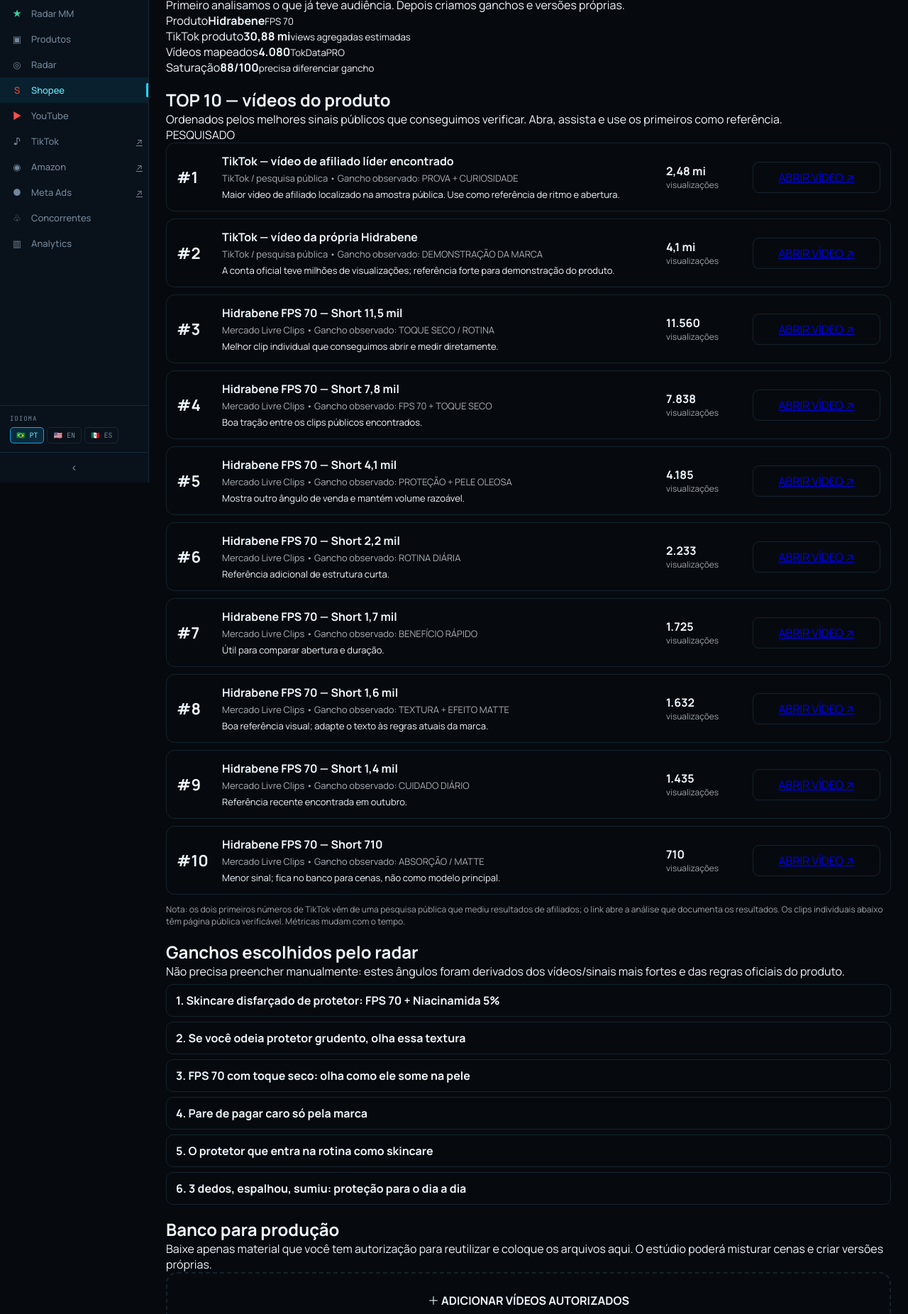
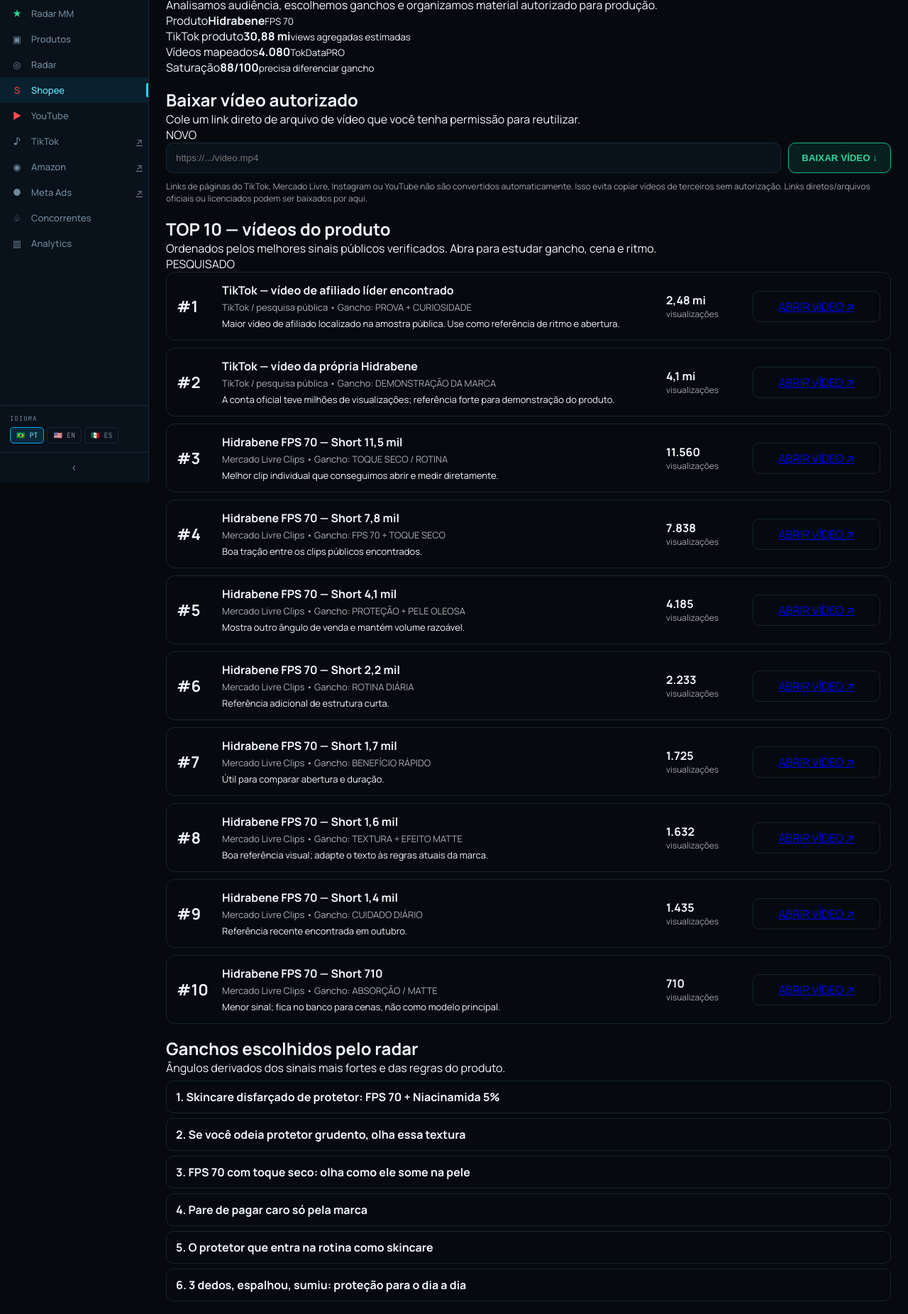
Before and after one commit to raqueri1970-sketch/mm-intelligence-app, a Next.js app: page /shopee in a window 1280 px wide. Shown: the part 120-1972 px from the top of the page at 71% size. Built offline with nearby package versions, Linux system fonts and the light colour scheme.

Commit message:
Add authorized video download helper to Shopee radar

```diff
--- a/app/shopee/page.tsx
+++ b/app/shopee/page.tsx
@@ -13,33 +13,32 @@ const videos=[
  {rank:9,title:'Hidrabene FPS 70 — Short 1,4 mil',views:'1.435',source:'Mercado Livre Clips',url:'https://www.mercadolivre.com.br/shorts/clips/2TQx0v/hidrabene-protetor-facial-solar-fps-70-toque-seco',hook:'CUIDADO DIÁRIO',why:'Referência recente encontrada em outubro.'},
  {rank:10,title:'Hidrabene FPS 70 — Short 710',views:'710',source:'Mercado Livre Clips',url:'https://www.mercadolivre.com.br/shorts/clips/oBd2Zo/hidrabene-protetor-solar-facial-clareador-fps-70-50g',hook:'ABSORÇÃO / MATTE',why:'Menor sinal; fica no banco para cenas, não como modelo principal.'}
 ]
-const autoHooks=[
- 'Skincare disfarçado de protetor: FPS 70 + Niacinamida 5%',
- 'Se você odeia protetor grudento, olha essa textura',
- 'FPS 70 com toque seco: olha como ele some na pele',
- 'Pare de pagar caro só pela marca',
- 'O protetor que entra na rotina como skincare',
- '3 dedos, espalhou, sumiu: proteção para o dia a dia'
-]
+const autoHooks=['Skincare disfarçado de protetor: FPS 70 + Niacinamida 5%','Se você odeia protetor grudento, olha essa textura','FPS 70 com toque seco: olha como ele some na pele','Pare de pagar caro só pela marca','O protetor que entra na rotina como skincare','3 dedos, espalhou, sumiu: proteção para o dia a dia']
 export default function ShopeePage(){
- const [files,setFiles]=useState<File[]>([])
+ const [files,setFiles]=useState<File[]>([]),[downloadUrl,setDownloadUrl]=useState(''),[msg,setMsg]=useState('')
  function addFiles(list:FileList|null){if(list)setFiles(v=>[...v,...Array.from(list)].slice(0,30))}
+ function prepareDownload(){
+  const u=downloadUrl.trim();setMsg('')
+  if(!u){setMsg('Cole primeiro o link direto do arquivo de vídeo.');return}
+  try{const x=new URL(u);if(!/^https?:$/.test(x.protocol))throw new Error();const path=x.pathname.toLowerCase();if(!/\.(mp4|mov|webm|m4v)(\?|$)/.test(path)){setMsg('Esse é um link de página, não um arquivo de vídeo. Abra a fonte e use o botão oficial de download quando houver, ou cole aqui o link direto autorizado .mp4/.mov/.webm.');return}const a=document.createElement('a');a.href=u;a.download='video-referencia';a.target='_blank';a.rel='noopener noreferrer';document.body.appendChild(a);a.click();a.remove();setMsg('Download solicitado. Se o site bloquear, o navegador abrirá o arquivo para você salvar.') }catch{setMsg('Link inválido.')}
+ }
  return <div>
-  <div className="page-head"><div><h1>Shopee — Radar de Vídeos Vencedores</h1><p>Primeiro analisamos o que já teve audiência. Depois criamos ganchos e versões próprias.</p></div></div>
+  <div className="page-head"><div><h1>Shopee — Radar de Vídeos Vencedores</h1><p>Analisamos audiência, escolhemos ganchos e organizamos material autorizado para produção.</p></div></div>
   <div className="stat-grid"><div className="stat-card"><span className="stat-label">Produto</span><strong>Hidrabene</strong><small>FPS 70</small></div><div className="stat-card"><span className="stat-label">TikTok produto</span><strong>30,88 mi</strong><small>views agregadas estimadas</small></div><div className="stat-card"><span className="stat-label">Vídeos mapeados</span><strong>4.080</strong><small>TokDataPRO</small></div><div className="stat-card"><span className="stat-label">Saturação</span><strong>88/100</strong><small>precisa diferenciar gancho</small></div></div>
 
-  <section className="panel" style={{marginTop:18}}><div className="panel-head"><div><h2>TOP 10 — vídeos do produto</h2><p>Ordenados pelos melhores sinais públicos que conseguimos verificar. Abra, assista e use os primeiros como referência.</p></div><span className="badge badge--green">PESQUISADO</span></div>
-   <div style={{display:'grid',gap:10}}>{videos.map(v=><div key={v.rank} style={{display:'grid',gridTemplateColumns:'52px minmax(220px,1fr) 110px 180px',gap:12,alignItems:'center',padding:'14px',border:'1px solid var(--border)',borderRadius:12}}><b style={{fontSize:22}}>#{v.rank}</b><div><b>{v.title}</b><div style={{opacity:.7,fontSize:13,marginTop:4}}>{v.source} • Gancho observado: {v.hook}</div><div style={{fontSize:13,marginTop:5}}>{v.why}</div></div><div><b>{v.views}</b><div style={{fontSize:12,opacity:.65}}>visualizações</div></div><a href={v.url} target="_blank" rel="noopener noreferrer" style={{padding:'10px 12px',border:'1px solid var(--border)',borderRadius:9,textAlign:'center'}}>ABRIR VÍDEO ↗</a></div>)}</div>
-   <p style={{opacity:.65,fontSize:12,marginTop:12}}>Nota: os dois primeiros números de TikTok vêm de uma pesquisa pública que mediu resultados de afiliados; o link abre a análise que documenta os resultados. Os clips individuais abaixo têm página pública verificável. Métricas mudam com o tempo.</p>
+  <section className="panel" style={{marginTop:18}}><div className="panel-head"><div><h2>Baixar vídeo autorizado</h2><p>Cole um link direto de arquivo de vídeo que você tenha permissão para reutilizar.</p></div><span className="badge badge--green">NOVO</span></div>
+   <div style={{display:'grid',gridTemplateColumns:'1fr auto',gap:10}}><input value={downloadUrl} onChange={e=>setDownloadUrl(e.target.value)} placeholder="https://.../video.mp4" style={{padding:'13px',borderRadius:10,border:'1px solid var(--border)',background:'var(--bg2)',color:'var(--text)'}}/><button onClick={prepareDownload} style={{padding:'12px 18px',borderRadius:10,border:'1px solid #10b981',background:'rgba(16,185,129,.12)',color:'#34d399',fontWeight:800,cursor:'pointer'}}>BAIXAR VÍDEO ↓</button></div>
+   {msg&&<div style={{marginTop:10,fontSize:13,opacity:.8}}>{msg}</div>}
+   <p style={{fontSize:12,opacity:.65,marginTop:10}}>Links de páginas do TikTok, Mercado Livre, Instagram ou YouTube não são convertidos automaticamente. Isso evita copiar vídeos de terceiros sem autorização. Links diretos/arquivos oficiais ou licenciados podem ser baixados por aqui.</p>
   </section>
 
-  <section className="panel" style={{marginTop:18}}><div className="panel-head"><div><h2>Ganchos escolhidos pelo radar</h2><p>Não precisa preencher manualmente: estes ângulos foram derivados dos vídeos/sinais mais fortes e das regras oficiais do produto.</p></div></div>{autoHooks.map((h,i)=><div key={h} style={{padding:'11px 13px',margin:'7px 0',border:'1px solid var(--border)',borderRadius:10}}><b>{i+1}. {h}</b></div>)}</section>
-
-  <section className="panel" style={{marginTop:18}}><div className="panel-head"><div><h2>Banco para produção</h2><p>Baixe apenas material que você tem autorização para reutilizar e coloque os arquivos aqui. O estúdio poderá misturar cenas e criar versões próprias.</p></div></div>
-   <label style={{display:'block',border:'2px dashed var(--border)',borderRadius:16,padding:25,textAlign:'center',cursor:'pointer'}}><b>＋ ADICIONAR VÍDEOS AUTORIZADOS</b><div style={{opacity:.7,marginTop:5}}>MP4, MOV ou WEBM • até 30 arquivos</div><input type="file" accept="video/mp4,video/quicktime,video/webm" multiple onChange={e=>addFiles(e.target.files)} style={{display:'none'}}/></label>
-   {files.length>0&&<div style={{display:'grid',gridTemplateColumns:'repeat(auto-fit,minmax(180px,1fr))',gap:10,marginTop:14}}>{files.map((f,i)=><div key={f.name+i} style={{border:'1px solid var(--border)',borderRadius:10,padding:8}}><video src={URL.createObjectURL(f)} controls muted style={{width:'100%',height:220,objectFit:'cover',background:'#000',borderRadius:8}}/><b style={{fontSize:12}}>{f.name}</b></div>)}</div>}
+  <section className="panel" style={{marginTop:18}}><div className="panel-head"><div><h2>TOP 10 — vídeos do produto</h2><p>Ordenados pelos melhores sinais públicos verificados. Abra para estudar gancho, cena e ritmo.</p></div><span className="badge badge--green">PESQUISADO</span></div>
+   <div style={{display:'grid',gap:10}}>{videos.map(v=><div key={v.rank} style={{display:'grid',gridTemplateColumns:'52px minmax(220px,1fr) 110px 180px',gap:12,alignItems:'center',padding:'14px',border:'1px solid var(--border)',borderRadius:12}}><b style={{fontSize:22}}>#{v.rank}</b><div><b>{v.title}</b><div style={{opacity:.7,fontSize:13,marginTop:4}}>{v.source} • Gancho: {v.hook}</div><div style={{fontSize:13,marginTop:5}}>{v.why}</div></div><div><b>{v.views}</b><div style={{fontSize:12,opacity:.65}}>visualizações</div></div><a href={v.url} target="_blank" rel="noopener noreferrer" style={{padding:'10px 12px',border:'1px solid var(--border)',borderRadius:9,textAlign:'center'}}>ABRIR VÍDEO ↗</a></div>)}</div>
   </section>
 
-  <section className="panel" style={{marginTop:18}}><h2>Leitura do produto</h2><p><b>Demanda existe:</b> dezenas de milhões de visualizações e dezenas de milhares de vendas recentes. <b>Problema:</b> saturação alta. Portanto, copiar um criativo comum é fraco; precisamos recombinar cenas autorizadas e testar aberturas diferentes.</p><p><b>Regra de compliance:</b> no nosso texto publicitário bloquear “clareamento”, “clareia” e “clareador”, cura de melasma, proteção 100% e promessa de não reaplicar.</p></section>
+  <section className="panel" style={{marginTop:18}}><div className="panel-head"><div><h2>Ganchos escolhidos pelo radar</h2><p>Ângulos derivados dos sinais mais fortes e das regras do produto.</p></div></div>{autoHooks.map((h,i)=><div key={h} style={{padding:'11px 13px',margin:'7px 0',border:'1px solid var(--border)',borderRadius:10}}><b>{i+1}. {h}</b></div>)}</section>
+
+  <section className="panel" style={{marginTop:18}}><div className="panel-head"><div><h2>Banco para produção</h2><p>Adicione os vídeos autorizados já baixados. Depois eles ficam prontos para seleção de cenas.</p></div></div><label style={{display:'block',border:'2px dashed var(--border)',borderRadius:16,padding:25,textAlign:'center',cursor:'pointer'}}><b>＋ ADICIONAR VÍDEOS AUTORIZADOS</b><div style={{opacity:.7,marginTop:5}}>MP4, MOV ou WEBM • até 30 arquivos</div><input type="file" accept="video/mp4,video/quicktime,video/webm" multiple onChange={e=>addFiles(e.target.files)} style={{display:'none'}}/></label>{files.length>0&&<div style={{display:'grid',gridTemplateColumns:'repeat(auto-fit,minmax(180px,1fr))',gap:10,marginTop:14}}>{files.map((f,i)=><div key={f.name+i} style={{border:'1px solid var(--border)',borderRadius:10,padding:8}}><video src={URL.createObjectURL(f)} controls muted style={{width:'100%',height:220,objectFit:'cover',background:'#000',borderRadius:8}}/><b style={{fontSize:12}}>{f.name}</b></div>)}</div>}</section>
+  <section className="panel" style={{marginTop:18}}><h2>Regra de compliance</h2><p>Bloquear no texto publicitário: “clareamento”, “clareia”, “clareador”, cura de melasma, proteção 100% e promessa de não reaplicar.</p></section>
  </div>
 }
```
